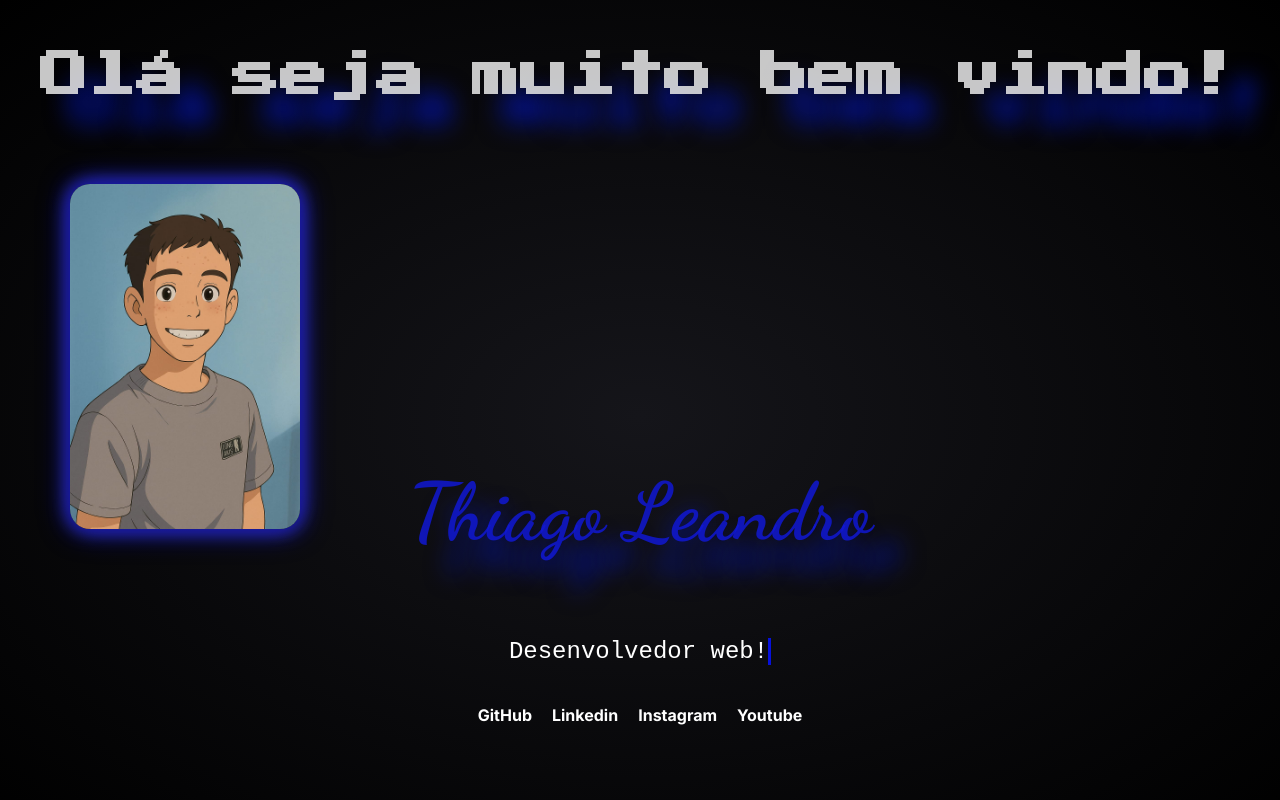
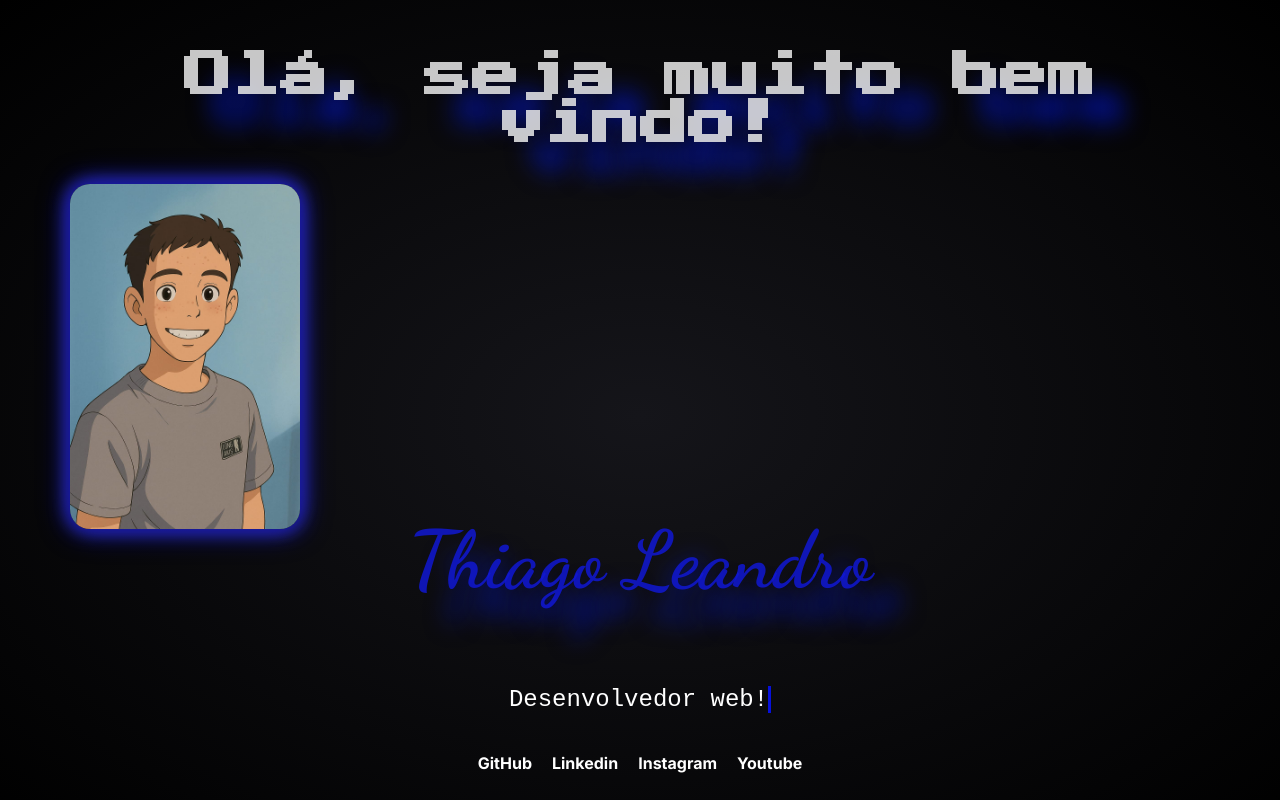
Before and after one commit to Thiagoleandroytt/Thiago-Dev, a plain HTML site: page index.html in a window 1280 px wide. Shown: the top 800 px of the page. Drawn offline with Linux system fonts and the light colour scheme; a web font is replaced by a local one.

Commit message:
Update index.html

```diff
--- a/index.html
+++ b/index.html
@@ -13,7 +13,7 @@
 </head>
 <body>
     <header>
-        <h1 class="titulo">Olá seja muito bem vindo!</h1>
+        <h1 class="titulo">Olá, seja muito bem vindo!</h1>
     </header>
     <div  class="container">
 <img  class="imagem-container" src="img/Thiago foto.jpg" alt="foto do Thiago">
```
